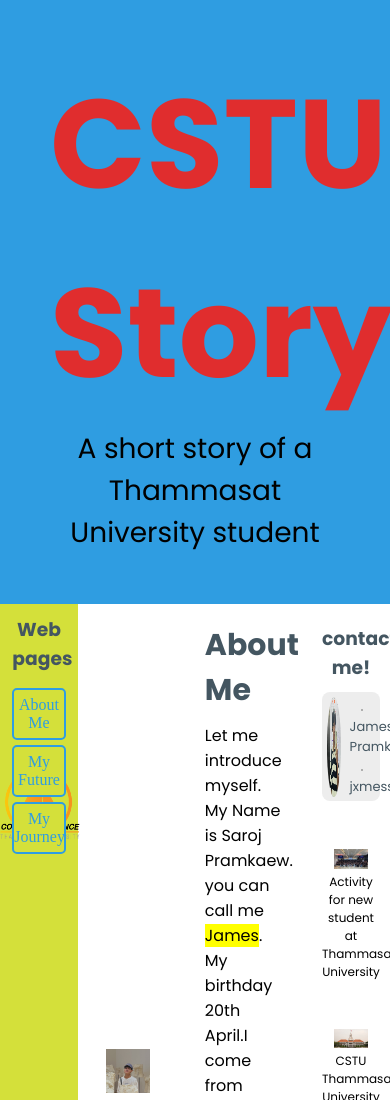
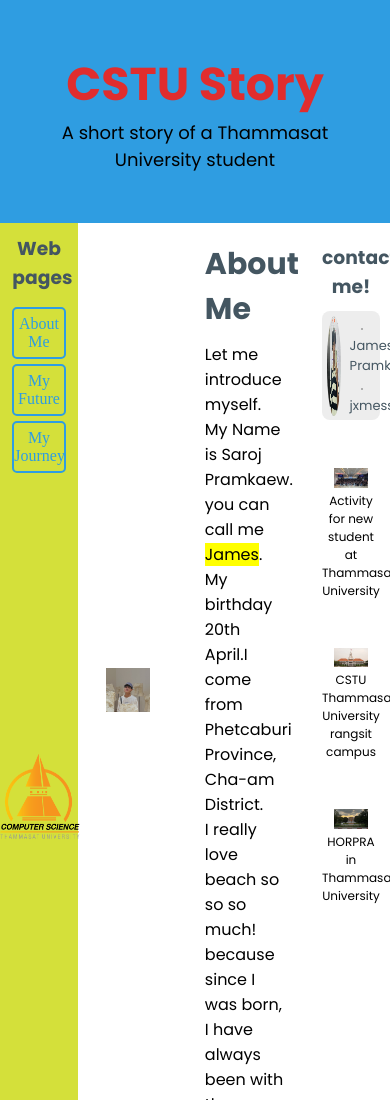
Before and after one commit to Jamespramkaew/6709616913_MyCSTUStory_03, a plain HTML site: page index.html in a window 390 px wide. Shown: the top 1100 px of the page. Drawn offline with Linux system fonts and the light colour scheme; grey boxes are pictures that could not be loaded; a web font is replaced by a local one.

Commit message:
Responsive header h1 font size

```diff
--- a/mystyle.css
+++ b/mystyle.css
@@ -35,8 +35,28 @@ header p {
 
 .header_ft h1 {
     font-family: "Poppins";
-    font-size: 126px;
+    font-size: 118px;
     color: #E02D2E;
+}
+
+@media screen and (max-width: 768px) {
+    .header_ft h1 {
+        font-size: 46px;
+    }
+
+    .header_ft p {
+        font-size: 18px;
+    }
+}
+
+@media screen and (max-width: 360px) {
+    .header_ft h1 {
+        font-size: 36px;
+    }
+
+    .header_ft p {
+        font-size: 12px;
+    }
 }
 
 .pages {
```
